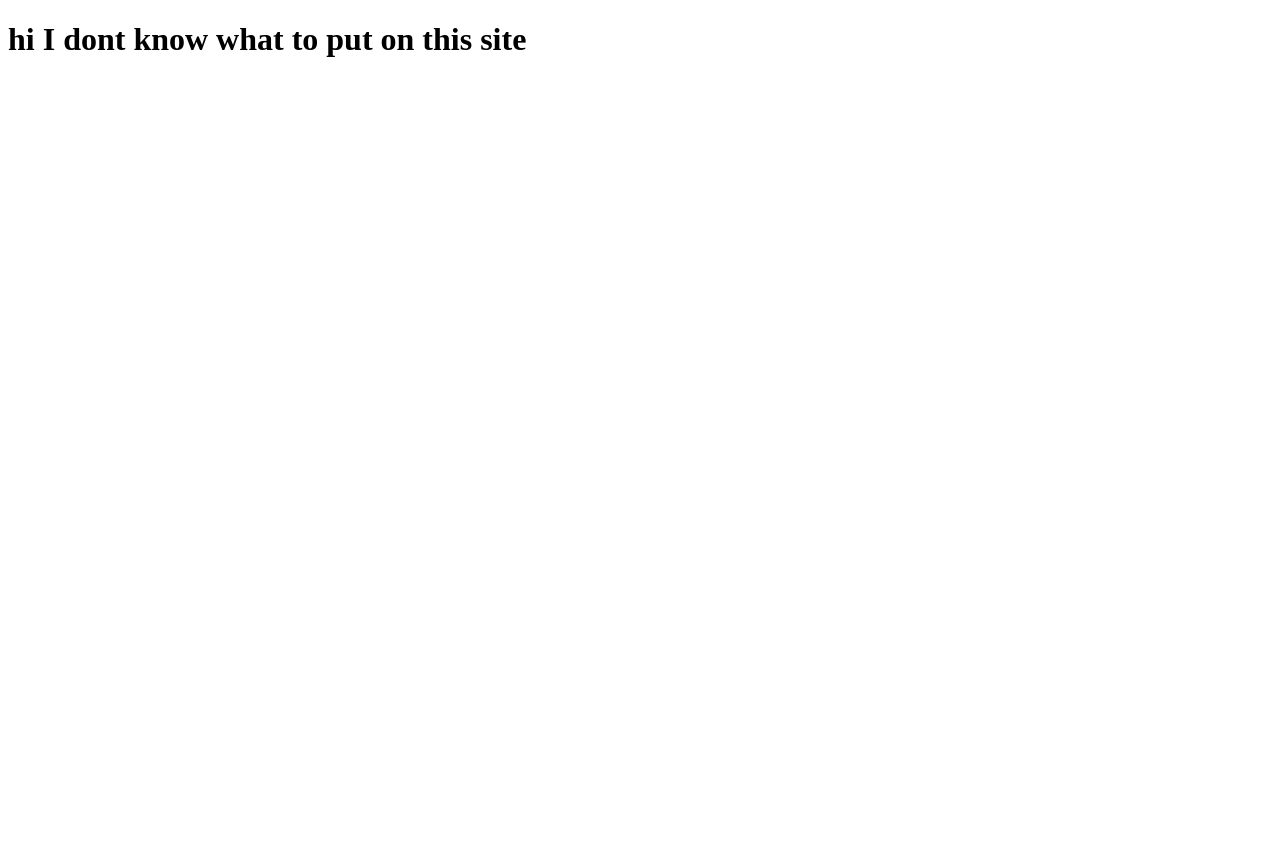
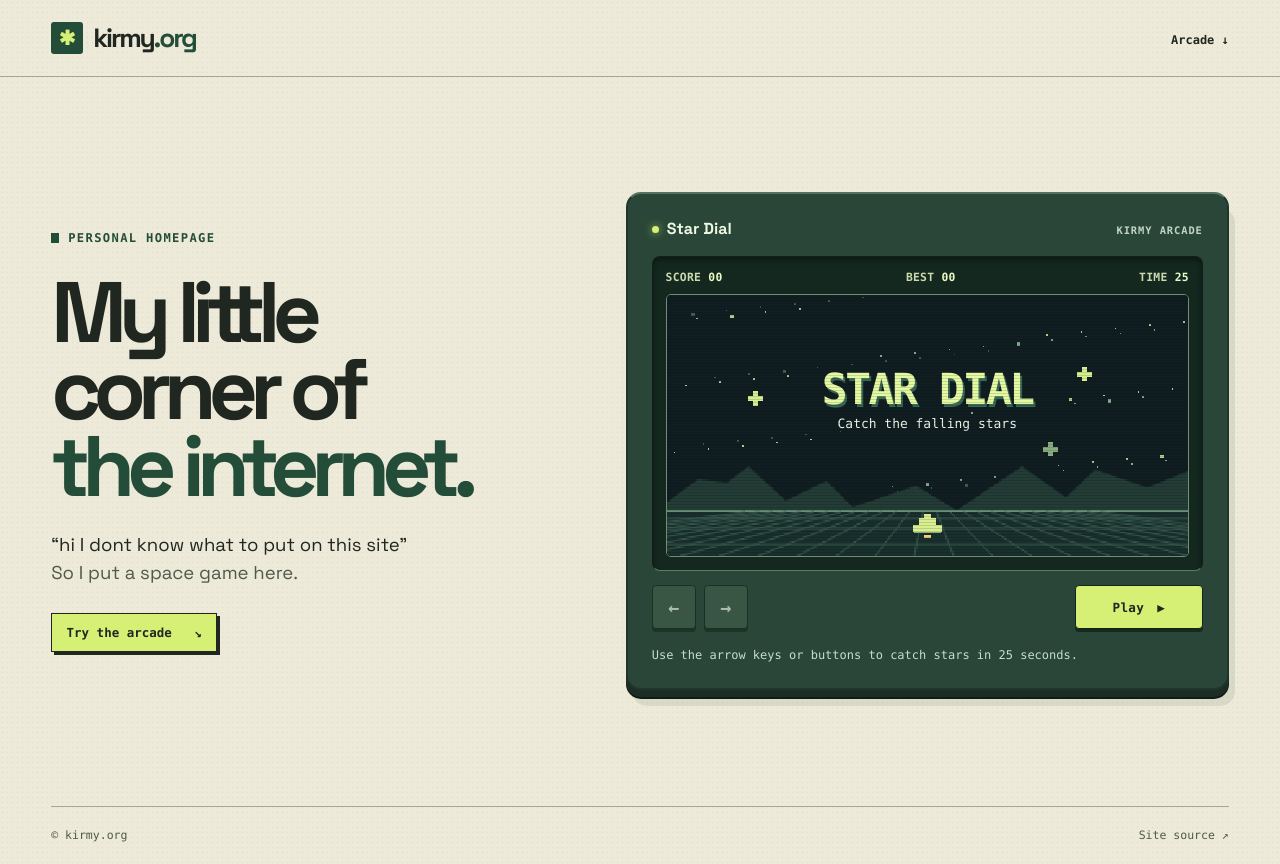
Before and after one commit to zeousky/kirmy-org-pages, a plain HTML site: page index.html in a window 1280 px wide. Before the commit the page ends 800 px from the top, so only its background shows below. Drawn offline with Linux system fonts and the light colour scheme.

Commit message:
Build a CRT arcade on kirmy.org

```diff
--- /dev/null
+++ b/arcade.js
@@ -0,0 +1,258 @@
+"use strict";
+
+const cabinet = document.querySelector("#arcade");
+const canvas = document.querySelector("#game-canvas");
+const context = canvas.getContext("2d");
+const title = document.querySelector("#screen-title");
+const play = document.querySelector("#play");
+const directions = [...document.querySelectorAll("[data-direction]")];
+const scoreOutput = document.querySelector("#score");
+const bestOutput = document.querySelector("#best");
+const timeOutput = document.querySelector("#time");
+const status = document.querySelector("#game-status");
+const roundLength = 25;
+const storageKey = "kirmyOrg.stardial.best";
+const backdrop = document.createElement("canvas");
+backdrop.width = canvas.width;
+backdrop.height = canvas.height;
+
+let state = "ready";
+let elapsed = 0;
+let score = 0;
+let best = loadBest();
+let ship = canvas.width / 2;
+let lastFrame = 0;
+let nextStar = 0;
+let animationFrame = 0;
+let pressedDirection = 0;
+let keyboardDirection = 0;
+let stars = [];
+
+function loadBest() {
+  try {
+    return Number(localStorage.getItem(storageKey)) || 0;
+  } catch {
+    return 0;
+  }
+}
+
+function saveBest() {
+  try {
+    localStorage.setItem(storageKey, String(best));
+  } catch {
+    // The current page still keeps the score when storage is unavailable.
+  }
+}
+
+function drawBackdrop() {
+  const art = backdrop.getContext("2d");
+  const { width, height } = backdrop;
+  art.fillStyle = "#101e22";
+  art.fillRect(0, 0, width, height);
+
+  for (let index = 0; index < 81; index += 1) {
+    const x = (index * 109 + 15) % width;
+    const y = (index * 67 + 11) % 121;
+    art.fillStyle = ["#395e52", "#7ea889", "#b5cc88"][index % 3];
+    art.fillRect(x, y, index % 8 === 0 ? 2 : 1, index % 8 === 0 ? 2 : 1);
+  }
+
+  art.fillStyle = "#233c36";
+  art.beginPath();
+  art.moveTo(0, 127);
+  art.lineTo(19, 113);
+  art.lineTo(37, 115);
+  art.lineTo(50, 105);
+  art.lineTo(73, 126);
+  art.lineTo(98, 114);
+  art.lineTo(114, 130);
+  art.lineTo(153, 117);
+  art.lineTo(178, 132);
+  art.lineTo(218, 105);
+  art.lineTo(245, 124);
+  art.lineTo(263, 107);
+  art.lineTo(295, 118);
+  art.lineTo(320, 108);
+  art.lineTo(width, height);
+  art.lineTo(0, height);
+  art.closePath();
+  art.fill();
+
+  art.fillStyle = "#182f2d";
+  art.fillRect(0, 132, width, 28);
+  art.fillStyle = "#679278";
+  art.fillRect(0, 132, width, 1);
+  art.strokeStyle = "#35564b";
+  art.beginPath();
+  for (let x = -160; x <= 480; x += 24) {
+    art.moveTo(160 + (x - 160) * .35, 133);
+    art.lineTo(x, height);
+  }
+  for (const y of [137, 143, 153]) {
+    art.moveTo(0, y);
+    art.lineTo(width, y);
+  }
+  art.stroke();
+}
+
+function drawStar(x, y, color) {
+  context.fillStyle = color;
+  context.fillRect(x - 1, y - 4, 3, 9);
+  context.fillRect(x - 4, y - 1, 9, 3);
+}
+
+function draw() {
+  context.drawImage(backdrop, 0, 0);
+  stars.forEach(({ x, y }) => drawStar(Math.round(x), Math.round(y), "#efcd76"));
+
+  if (state === "ready") {
+    drawStar(54, 63, "#d5ed8e");
+    drawStar(256, 48, "#d5ed8e");
+    drawStar(235, 94, "#87ad81");
+  }
+
+  const x = Math.round(ship);
+  context.fillStyle = "#d8ee91";
+  context.fillRect(x - 2, 134, 4, 3);
+  context.fillRect(x - 5, 137, 10, 4);
+  context.fillRect(x - 9, 141, 18, 4);
+  context.fillStyle = "#8baa76";
+  context.fillRect(x - 8, 145, 16, 1);
+  context.fillStyle = "#f6cb72";
+  context.fillRect(x - 2, 147, 4, 2);
+}
+
+function updateHud() {
+  scoreOutput.textContent = String(score).padStart(2, "0");
+  bestOutput.textContent = String(best).padStart(2, "0");
+  timeOutput.textContent = String(Math.max(0, Math.ceil(roundLength - elapsed))).padStart(2, "0");
+}
+
+function setState(nextState) {
+  state = nextState;
+  title.hidden = state === "playing";
+  directions.forEach((button) => { button.disabled = state !== "playing"; });
+  if (state === "playing") {
+    play.textContent = "Pause";
+    status.textContent = "Round in progress.";
+    return;
+  }
+
+  cancelAnimationFrame(animationFrame);
+  keyboardDirection = 0;
+  pressedDirection = 0;
+  if (state === "paused") {
+    title.firstElementChild.textContent = "PAUSED";
+    title.lastElementChild.textContent = "Resume when you're ready";
+    play.textContent = "Resume";
+    status.textContent = "Game paused.";
+  } else if (state === "complete") {
+    title.firstElementChild.textContent = "TIME'S UP";
+    title.lastElementChild.textContent = "Final score: " + score;
+    play.textContent = "Play again";
+    status.textContent = "Game over. Final score " + score + ". Best score " + best + ".";
+  }
+}
+
+function clampShip(position) {
+  return Math.min(canvas.width - 10, Math.max(10, position));
+}
+
+function tick(timestamp) {
+  const delta = Math.min((timestamp - lastFrame) / 1000 || 0, .04);
+  lastFrame = timestamp;
+  elapsed = Math.min(roundLength, elapsed + delta);
+  ship = clampShip(ship + (keyboardDirection || pressedDirection) * 160 * delta);
+
+  if (elapsed >= nextStar) {
+    stars.push({ x: 12 + Math.random() * 296, y: -6, speed: 65 + Math.random() * 24 });
+    nextStar = elapsed + .43 + Math.random() * .29;
+  }
+
+  stars = stars.filter((star) => {
+    star.y += star.speed * delta;
+    if (star.y >= 133 && star.y <= 149 && Math.abs(star.x - ship) <= 12) {
+      score += 1;
+      return false;
+    }
+    return star.y < canvas.height + 4;
+  });
+
+  if (score > best) {
+    best = score;
+    saveBest();
+  }
+  updateHud();
+  draw();
+
+  if (elapsed >= roundLength) {
+    setState("complete");
+    return;
+  }
+  animationFrame = requestAnimationFrame(tick);
+}
+
+play.addEventListener("click", () => {
+  if (state === "playing") {
+    setState("paused");
+    return;
+  }
+
+  if (state !== "paused") {
+    elapsed = 0;
+    score = 0;
+    ship = canvas.width / 2;
+    nextStar = 0;
+    stars = [];
+  }
+  lastFrame = performance.now();
+  setState("playing");
+  animationFrame = requestAnimationFrame(tick);
+});
+
+cabinet.addEventListener("keydown", (event) => {
+  if (state !== "playing" || !["ArrowLeft", "ArrowRight"].includes(event.key)) return;
+  event.preventDefault();
+  keyboardDirection = event.key === "ArrowLeft" ? -1 : 1;
+});
+
+window.addEventListener("keyup", (event) => {
+  if ((event.key === "ArrowLeft" && keyboardDirection < 0) ||
+      (event.key === "ArrowRight" && keyboardDirection > 0)) {
+    keyboardDirection = 0;
+  }
+});
+
+directions.forEach((button) => {
+  const direction = Number(button.dataset.direction);
+  button.addEventListener("pointerdown", (event) => {
+    button.setPointerCapture(event.pointerId);
+    pressedDirection = direction;
+  });
+  button.addEventListener("lostpointercapture", () => {
+    if (pressedDirection === direction) pressedDirection = 0;
+  });
+  button.addEventListener("click", (event) => {
+    if (event.detail === 0) ship = clampShip(ship + direction * 16);
+  });
+});
+
+canvas.addEventListener("pointerdown", (event) => {
+  if (state !== "playing") return;
+  const bounds = canvas.getBoundingClientRect();
+  ship = clampShip((event.clientX - bounds.left) * canvas.width / bounds.width);
+});
+
+document.addEventListener("visibilitychange", () => {
+  if (document.hidden && state === "playing") setState("paused");
+});
+
+window.addEventListener("blur", () => {
+  keyboardDirection = 0;
+  pressedDirection = 0;
+});
+
+drawBackdrop();
+draw();
+updateHud();
+play.disabled = false;
--- /dev/null
+++ b/home.css
@@ -0,0 +1,399 @@
+@font-face {
+  font-family: "Space Grotesk";
+  src: url("./assets/space-grotesk-latin.woff2") format("woff2");
+  font-weight: 400 700;
+  font-display: swap;
+}
+
+:root {
+  color-scheme: light;
+  --paper: #eeead9;
+  --ink: #202720;
+  --muted: #505a4b;
+  --rule: #a6a896;
+  --green: #244d39;
+  --lime: #d6f075;
+  --mono: ui-monospace, "SFMono-Regular", Consolas, monospace;
+}
+
+* { box-sizing: border-box; }
+
+body {
+  margin: 0;
+  min-height: 100vh;
+  display: flex;
+  flex-direction: column;
+  color: var(--ink);
+  background-color: var(--paper);
+  background-image: radial-gradient(#7b806625 0.7px, transparent 0.7px);
+  background-size: 5px 5px;
+  font-family: "Space Grotesk", Arial, sans-serif;
+}
+
+a { color: inherit; }
+button { font: inherit; }
+
+:focus-visible {
+  outline: 2px solid #946b13;
+  outline-offset: 5px;
+}
+
+.shell {
+  width: min(1184px, calc(100% - clamp(32px, 8vw, 136px)));
+  margin-inline: auto;
+}
+
+.masthead { border-bottom: 1px solid var(--rule); }
+
+.masthead-inner {
+  display: flex;
+  align-items: center;
+  justify-content: space-between;
+  gap: 1rem;
+  min-height: 76px;
+}
+
+.wordmark {
+  display: inline-flex;
+  align-items: center;
+  font-size: clamp(1.35rem, 3vw, 1.65rem);
+  font-weight: 700;
+  letter-spacing: -.08em;
+  text-decoration: none;
+}
+
+.wordmark-icon {
+  display: grid;
+  place-items: center;
+  width: 32px;
+  height: 32px;
+  margin-right: 10px;
+  background: var(--green);
+  color: var(--lime);
+  border-radius: 3px;
+  font-size: 20px;
+  line-height: 1;
+  letter-spacing: 0;
+}
+.wordmark > span:last-child { color: var(--green); }
+
+.nav-link,
+.footer a {
+  text-underline-offset: .35em;
+}
+
+.nav-link {
+  font: 600 .75rem var(--mono);
+  text-decoration: none;
+}
+
+.nav-link:hover,
+.footer a:hover { text-decoration: underline; }
+
+main { flex: 1; }
+
+.welcome {
+  display: grid;
+  grid-template-columns: .82fr 1fr;
+  gap: clamp(34px, 6.25vw, 104px);
+  align-items: center;
+  padding-block: clamp(62px, 9vw, 128px);
+}
+
+.intro { padding-block: 10px; }
+
+.eyebrow {
+  display: flex;
+  align-items: center;
+  gap: .75em;
+  margin: 0 0 1.8rem;
+  color: var(--green);
+  font: 700 .76rem var(--mono);
+  letter-spacing: .11em;
+  text-transform: uppercase;
+}
+
+.cursor {
+  width: .65em;
+  height: .86em;
+  background: currentColor;
+}
+
+h1 {
+  margin: 0 0 1.6rem;
+  font-size: clamp(3rem, 6.7vw, 6.7rem);
+  font-weight: 700;
+  letter-spacing: -.094em;
+  line-height: .9;
+}
+
+h1 em {
+  display: block;
+  color: var(--green);
+  font-style: normal;
+}
+
+.intro-note,
+.intro-caption {
+  margin: 0;
+  color: var(--muted);
+  font-size: clamp(1rem, 1.65vw, 1.16rem);
+  line-height: 1.5;
+}
+
+.intro-note { color: var(--ink); }
+
+.jump {
+  display: inline-flex;
+  align-items: center;
+  gap: 1.8em;
+  margin-top: 1.65rem;
+  padding: .68rem .9rem;
+  background: var(--lime);
+  color: var(--ink);
+  border: 1px solid var(--ink);
+  box-shadow: 3px 3px var(--ink);
+  font: 700 .78rem var(--mono);
+  text-decoration: none;
+}
+
+.jump:hover {
+  background: #e1fa89;
+  box-shadow: 1px 1px var(--ink);
+  transform: translate(2px, 2px);
+}
+
+.cabinet {
+  min-width: 0;
+  padding: clamp(13px, 2.2vw, 24px);
+  color: #edf8e3;
+  background: #294638;
+  border: 2px solid #20352b;
+  border-top-color: #52735f;
+  border-radius: 15px;
+  box-shadow: 0 7px #1c2d25, 0 9px #101b16, 6px 16px 0 #3958401f;
+}
+
+.cabinet-header,
+.scoreboard,
+.control-panel {
+  display: flex;
+  align-items: center;
+  justify-content: space-between;
+}
+
+.cabinet-header {
+  gap: .5rem;
+  min-height: 23px;
+  margin-bottom: .9rem;
+}
+
+.cabinet-header h2 {
+  display: flex;
+  align-items: center;
+  gap: 8px;
+  margin: 0;
+  font-size: 1rem;
+  line-height: 1.15;
+}
+
+.led {
+  width: 7px;
+  height: 7px;
+  background: var(--lime);
+  border-radius: 50%;
+  box-shadow: 0 0 9px #cdff66b3;
+}
+
+.cabinet-mark {
+  color: #c3d5c7;
+  font: 600 clamp(.58rem, 1.2vw, .65rem) var(--mono);
+  letter-spacing: .09em;
+}
+
+.monitor {
+  padding: .8rem;
+  background: #142820;
+  border: 1px solid #111f1a;
+  border-bottom-color: #5e7b68;
+  border-radius: 8px;
+  box-shadow: inset 0 3px 5px #06110ca3;
+}
+
+.scoreboard {
+  gap: .3rem;
+  margin: .05rem 0 .62rem;
+  color: #cadaac;
+  font: 600 clamp(.54rem, 1vw, .71rem) var(--mono);
+  letter-spacing: .025em;
+  text-transform: uppercase;
+}
+
+.scoreboard strong {
+  display: inline-block;
+  min-width: 2ch;
+  color: #eafac1;
+}
+
+.screen {
+  position: relative;
+  overflow: hidden;
+  background: #101e22;
+  border: 1px solid #6f8e72;
+  border-radius: 5px;
+}
+
+.screen canvas {
+  display: block;
+  width: 100%;
+  height: auto;
+  image-rendering: pixelated;
+  touch-action: pan-y;
+}
+
+.screen::after {
+  position: absolute;
+  content: "";
+  inset: 0;
+  background: repeating-linear-gradient(to bottom, transparent 0 2px, #0002 2px 3px);
+  pointer-events: none;
+}
+
+.screen-title {
+  position: absolute;
+  inset: 0;
+  display: grid;
+  align-content: center;
+  justify-items: center;
+  gap: .35em;
+  padding-bottom: 10%;
+  color: #e5f9a3;
+  text-align: center;
+  pointer-events: none;
+}
+
+.screen-title[hidden] { display: none; }
+
+.screen-title span {
+  padding-inline: .2em;
+  background: #101e22;
+  font: 700 clamp(1.15rem, 3.35vw, 3.4rem)/1 var(--mono);
+  letter-spacing: -.055em;
+  text-shadow: 2px 3px #386754;
+}
+
+.screen-title small {
+  padding-inline: .4em;
+  background: #101e22;
+  color: #ecf8e9;
+  font: 500 clamp(.62rem, 1.35vw, .81rem) var(--mono);
+}
+
+.control-panel { gap: .5rem; margin-top: .9rem; }
+
+.direction-controls {
+  display: flex;
+  gap: .5rem;
+}
+
+.direction, .play {
+  min-block-size: 44px;
+  border: 1px solid #10261a;
+  border-radius: 4px;
+  box-shadow: 0 3px #17291e;
+  cursor: pointer;
+}
+
+.direction {
+  min-inline-size: 44px;
+  background: #435f4d;
+  color: #f3faed;
+  font: 700 1.15rem var(--mono);
+  touch-action: none;
+}
+
+.direction:hover:enabled { background: #577960; }
+
+.direction:disabled { opacity: .65; }
+
+.play {
+  padding-inline: 1em;
+  min-inline-size: 8rem;
+  background: var(--lime);
+  color: #202720;
+  font: 700 .79rem var(--mono);
+  letter-spacing: .025em;
+}
+
+.play span { margin-inline-start: .4em; }
+
+.play:hover:enabled { background: #e7fa9b; }
+
+.direction:active:enabled,
+.play:active:enabled {
+  box-shadow: 0 1px #17291e;
+  transform: translateY(2px);
+}
+
+button:disabled { cursor: default; }
+
+.cabinet :focus-visible {
+  outline-color: #eaf998;
+  outline-offset: 3px;
+}
+
+.controls-hint {
+  margin: 1.05rem 0 0;
+  color: #c8dccf;
+  font: 500 clamp(.64rem, 1.15vw, .75rem)/1.55 var(--mono);
+}
+
+.footer {
+  display: flex;
+  justify-content: space-between;
+  gap: 1rem;
+  padding-block: 1.35rem;
+  border-top: 1px solid var(--rule);
+  color: var(--muted);
+  font: 500 .72rem var(--mono);
+}
+
+.footer a { text-decoration: none; }
+
+.sr-only {
+  position: absolute;
+  width: 1px;
+  height: 1px;
+  padding: 0;
+  overflow: hidden;
+  clip-path: inset(50%);
+  white-space: nowrap;
+}
+
+@media (max-width: 810px) {
+  .welcome { gap: 32px; }
+  h1 { font-size: clamp(2.9rem, 7vw, 4.3rem); }
+  .monitor { padding: .55rem; }
+}
+
+@media (max-width: 660px) {
+  .masthead-inner { min-height: 63px; }
+
+  .welcome {
+    grid-template-columns: 1fr;
+    gap: 35px;
+    padding-block: 40px 49px;
+  }
+
+  .intro { padding: 0; }
+  .eyebrow { margin-bottom: 1.25rem; }
+  h1 { font-size: clamp(3.1rem, 10.9vw, 4.85rem); }
+  .screen-title span { font-size: clamp(1.35rem, 7vw, 3rem); }
+  .scoreboard { font-size: .65rem; }
+}
+
+@media (max-width: 350px) {
+  .cabinet { padding: 10px; }
+  .scoreboard { font-size: .59rem; }
+  .play { min-inline-size: 7rem; }
+}
--- a/index.html
+++ b/index.html
@@ -1,11 +1,68 @@
-
-<!DOCTYPE html>
+<!doctype html>
 <html lang="en">
 <head>
-    <meta charset="UTF-8">
-    <title>My Website</title>
+  <meta charset="utf-8">
+  <meta name="viewport" content="width=device-width, initial-scale=1">
+  <meta name="theme-color" content="#eeead9">
+  <meta name="description" content="A small personal homepage with a pocket-sized arcade game.">
+  <title>Kirmy.org · A little corner of the internet</title>
+  <link rel="stylesheet" href="./home.css">
+  <script src="./arcade.js" defer></script>
 </head>
 <body>
-    <h1>hi I dont know what to put on this site</h1>
+  <header class="masthead">
+    <div class="shell masthead-inner">
+      <a class="wordmark" href="./"><span class="wordmark-icon" aria-hidden="true">✱</span> kirmy<span>.org</span></a>
+      <nav aria-label="Main">
+        <a class="nav-link" href="#arcade">Arcade <span aria-hidden="true">↓</span></a>
+      </nav>
+    </div>
+  </header>
+  <main class="shell">
+    <section class="welcome" aria-labelledby="welcome-title">
+      <div class="intro">
+        <p class="eyebrow"><span class="cursor" aria-hidden="true"></span> Personal homepage</p>
+        <h1 id="welcome-title">My little corner of <em>the internet.</em></h1>
+        <p class="intro-note">“hi I dont know what to put on this site”</p>
+        <p class="intro-caption">So I put a space game here.</p>
+        <a class="jump" href="#arcade">Try the arcade <span aria-hidden="true">↘</span></a>
+      </div>
+
+      <section class="cabinet" id="arcade" aria-labelledby="game-name">
+        <div class="cabinet-header">
+          <h2 id="game-name"><span class="led" aria-hidden="true"></span> Star Dial</h2>
+          <span class="cabinet-mark" aria-hidden="true">KIRMY ARCADE</span>
+        </div>
+        <div class="monitor">
+          <div class="scoreboard" role="group" aria-label="Game scores">
+            <span>Score <strong id="score">00</strong></span>
+            <span>Best <strong id="best">00</strong></span>
+            <span>Time <strong id="time">25</strong></span>
+          </div>
+          <div class="screen" id="game-screen">
+            <canvas id="game-canvas" width="320" height="160" aria-label="Star Dial game field"></canvas>
+            <div class="screen-title" id="screen-title" aria-hidden="true">
+              <span>STAR DIAL</span>
+              <small>Catch the falling stars</small>
+            </div>
+          </div>
+        </div>
+        <div class="control-panel">
+          <div class="direction-controls" role="group" aria-label="Move your ship">
+            <button class="direction" type="button" data-direction="-1" aria-label="Move left" disabled>←</button>
+            <button class="direction" type="button" data-direction="1" aria-label="Move right" disabled>→</button>
+          </div>
+          <button class="play" id="play" type="button" aria-describedby="game-instructions" disabled>Play <span aria-hidden="true">▶</span></button>
+        </div>
+        <p class="controls-hint" id="game-instructions">Use the arrow keys or buttons to catch stars in 25 seconds.</p>
+        <noscript><p class="controls-hint">Enable JavaScript to play Star Dial.</p></noscript>
+        <p id="game-status" class="sr-only" role="status"></p>
+      </section>
+    </section>
+  </main>
+  <footer class="shell footer">
+    <span>© kirmy.org</span>
+    <a href="https://github.com/zeousky/kirmy-org-pages">Site source <span aria-hidden="true">↗</span></a>
+  </footer>
 </body>
 </html>
```
Also changed, not shown: assets/space-grotesk-OFL.txt (added), assets/space-grotesk-latin.woff2 (added).
